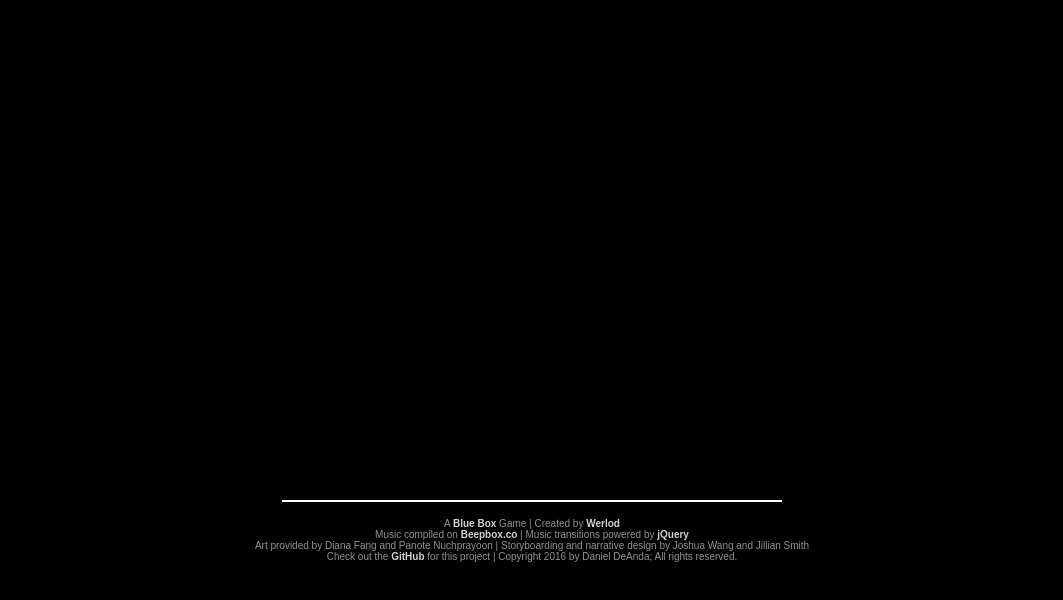
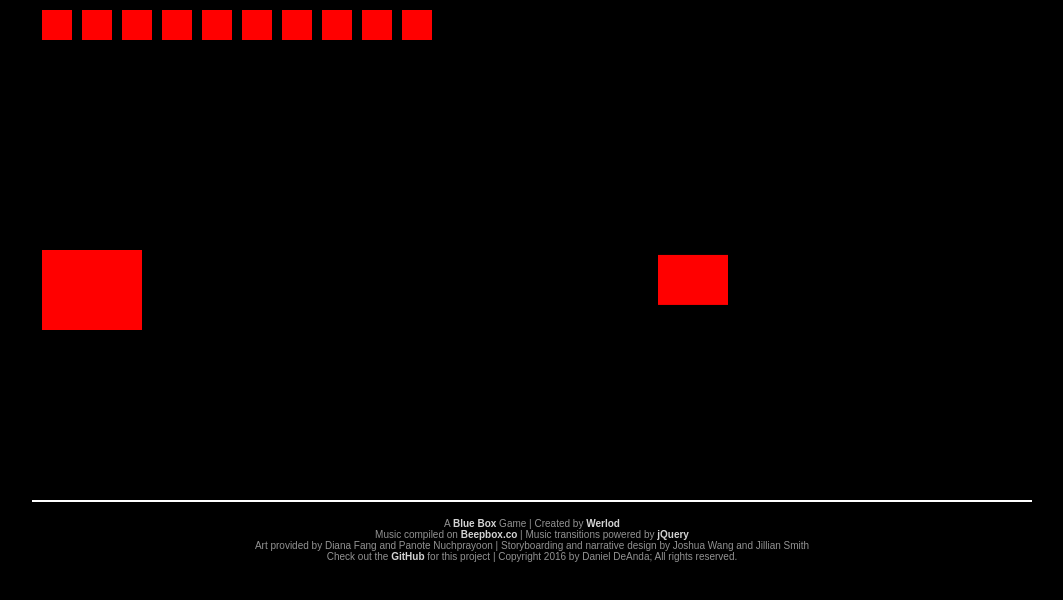
Before and after one commit to LudoLogical/superhyperbuff, a plain HTML site: page index.html in a window 1280 px wide. Shown: the whole page, without its empty margins (108-1171 px from the left). Drawn offline with nearby package versions, Linux system fonts and the light colour scheme; a web font is replaced by a local one.

Commit message:
added collision detection, heart system, movement

```diff
--- a/builders.js
+++ b/builders.js
@@ -1,5 +1,49 @@
 //GET CANVAS CONTEXT (FOR MANIPULAITON)
 var ctx = document.getElementById("ctx").getContext("2d");
+
+//GENERAL VARS
+var wpress = false;
+var apress = false;
+var spress = false;
+var dpress = false;
+
+//DOCUMENT FUNCTIONS SETUP
+document.onkeydown = function (e) {
+    switch(e.keyCode) {
+        case 87: //w
+            wpress = true;
+            break;
+        case 65: //a
+            apress = true;
+            break;
+        case 83: //s
+            spress = true;
+            break;
+        case 68: //d
+            dpress = true;
+            break;
+        default: break;
+    }
+};
+
+//MOVE VAR RESET
+document.onkeyup = function (e) {
+    switch(e.keyCode) {
+        case 87: //w
+            wpress = false;
+            break;
+        case 65: //a
+            apress = false;
+            break;
+        case 83: //s
+            spress = false;
+            break;
+        case 68: //d
+            dpress = false;
+            break;
+        default: break;
+    }
+};
 
 //AREA SETUP (MOST SIMPLE TYPE)
 class Area {
@@ -21,7 +65,7 @@ class Entity extends Area {
     }
     draw() {
         ctx.fillStyle = "red";
-        ctx.fillRect(this.x/2,this.y/2,this.w,this.h); //x and y at centers of objs
+        ctx.fillRect(this.x,this.y,this.w,this.h); //x and y at centers of objs
     }
     update() {
         this.draw();
@@ -33,16 +77,62 @@ class Enemy extends Entity {
         super(x,y,w,h,sprite);
         this.spd = spd;
         this.dmg = dmg;
+        this.removeMark = false;
     }
     updatePos() {
         this.x -= this.spd;
     }
-    draw() {
-        ctx.fillStyle = "red";
-        ctx.fillRect(this.x/2,this.y/2,this.w,this.h); //x and y at centers of objs
+    update() {
+        this.updatePos();
+        this.draw();
+        if (this.x < -this.w) {
+            this.removeMark = true;
+        }
+        if (testcollisionrect(this,player)) {
+            player.hp -= this.dmg;
+            this.removeMark = true;
+        }
+    }
+}
+
+class Player extends Entity {
+    constructor(x,y,w,h,sprite,spd) {
+        super(x,y,w,h,sprite);
+        this.spd = spd;
+        this.hp = 20;
+        this.atkcool = 20;
+    }
+    updatePos() {
+        if (wpress && this.y > 0) {
+            this.y -= this.spd;
+        }
+        if (apress && this.x > 0) {
+            this.x -= this.spd;
+        }
+        if (spress && this.y + this.h < 500) {
+            this.y += this.spd;
+        }
+        if (dpress && this.x + this.w < 1000) {
+            this.x += this.spd;
+        }
     }
     update() {
         this.updatePos();
         this.draw();
+        if (this.atkcool < 20) {
+            this.atkcool++;
+        }
+    }
+    attack() {
+        if (spacepress && this.atkcool >= 20) {
+            this.atkcool = 0;
+        }
     }
 }
+
+var testcollisionrect = function(a,b) {
+    return a.x < b.x + b.w &&
+    a.x + a.w > b.x &&
+    a.y < b.y + b.h &&
+    a.h + a.y > b.y;
+};
--- a/index.html
+++ b/index.html
@@ -8,7 +8,7 @@
         <link rel="shortcut icon" href="favicon.ico">
     </head>
     <body>
-        <canvas id="ctx" width="500px" height="500px">Oops!  Your browser doesn't support the functions necessary for Buff Things!</canvas>
+        <canvas id="ctx" width="1000px" height="500px">Oops!  Your browser doesn't support the functions necessary for Buff Things!</canvas>
         <p>A <a href="//dgwerlod.github.io">Blue Box</a> Game | Created by <a href="//twitter.com/danguywerlod">Werlod</a><br/>
            Music compiled on <a href="//beepbox.co/">Beepbox.co</a> | Music transitions powered by <a href="//jquery.com">jQuery</a><br/>
            Art provided by Diana Fang and Panote Nuchprayoon | Storyboarding and narrative design by Joshua Wang and Jillian Smith<br/>
--- a/objects.js
+++ b/objects.js
@@ -1,17 +1,39 @@
 var enemies = [];
 var spawnEnemy = function () {
-    enemies.push (new Enemy(Math.random()*500,Math.random()*500,15,15,"",12,12));
+    enemies.push (new Enemy(1070,Math.random()*(500-50),70,50,"",12,12));
 }
+var timeInterval = 80;
 
-var myEntity = new Entity(10,250,10,10);
+var player = new Player(10,250,100,80,"",5);
 
 var update = function () {
-    ctx.clearRect(0,0,500,500);
+    ctx.clearRect(0,0,1000,500);
     for (var i = 0; i < enemies.length; i++) {
         enemies[i].update();
+        if (enemies[i].removeMark === true) {
+            enemies.splice(i,1);
+        }
     }
-    myEntity.x += 20;
-    myEntity.update();
+    player.update();
+
+    ctx.fillRect(10,10,30,30);
+    ctx.fillRect(50,10,30,30);
+    ctx.fillRect(90,10,30,30);
+    ctx.fillRect(130,10,30,30);
+    ctx.fillRect(170,10,30,30);
+    ctx.fillRect(210,10,30,30);
+    ctx.fillRect(250,10,30,30);
+    ctx.fillRect(290,10,30,30);
+    ctx.fillRect(330,10,30,30);
+    ctx.fillRect(370,10,30,30);
+
+
+    if (timeInterval === 0) {
+        spawnEnemy();
+        timeInterval = 80;
+    } else {
+        timeInterval--;
+    }
 }
 
 spawnEnemy();
```
